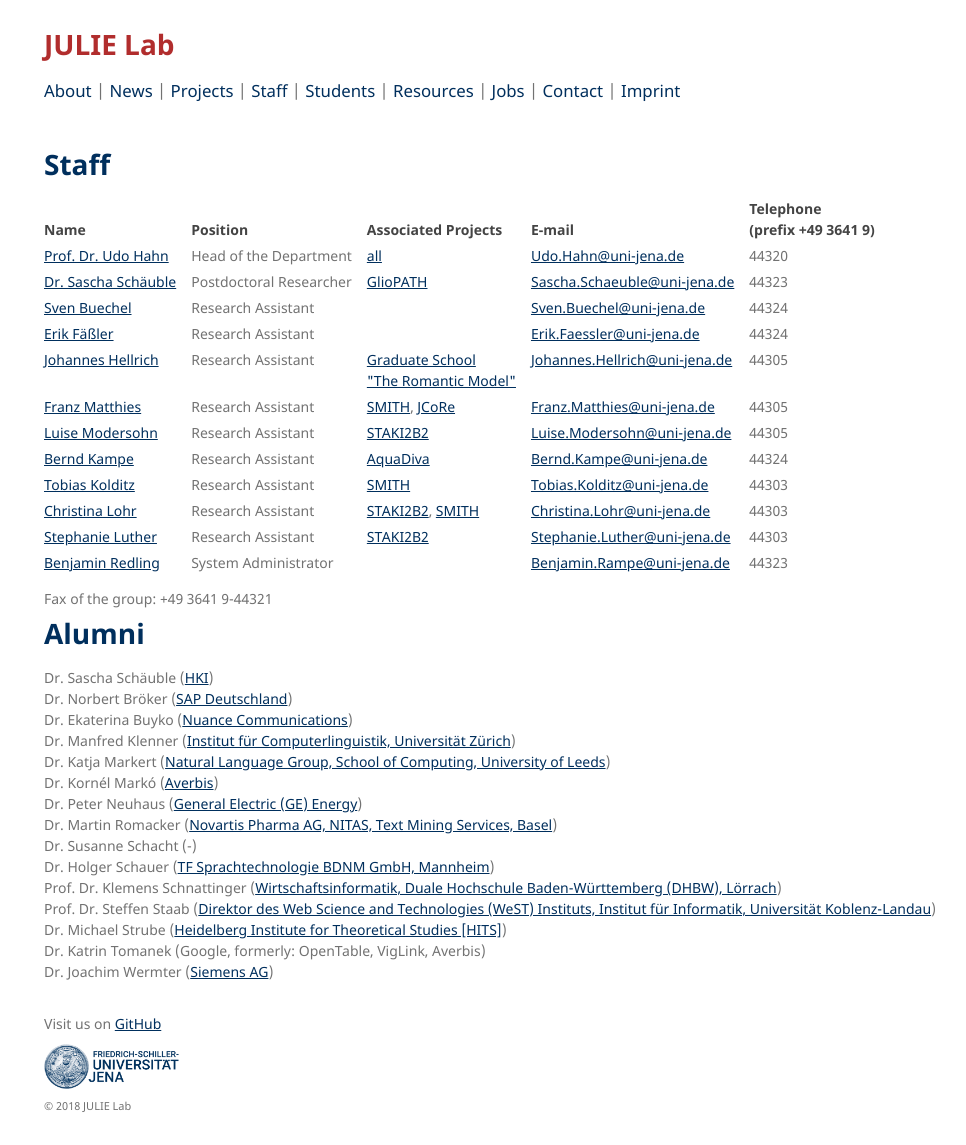
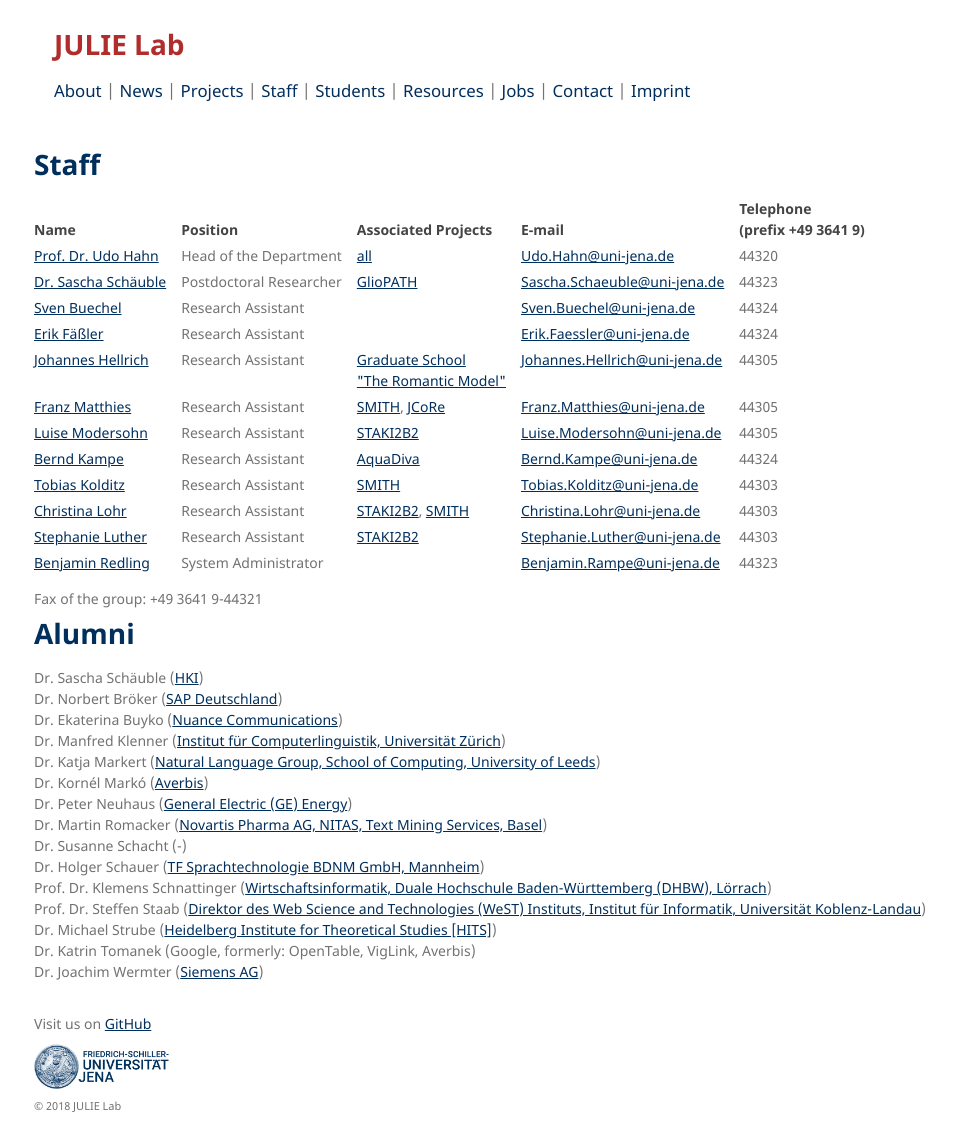
Before and after one commit to JULIELab/JULIELab.github.io, a Jekyll site: the page built from Staff.md, in a window 1280 px wide and 1145 px high. Shown: the whole window, without its empty margins (156-1122 px from the left). Built offline with Jekyll 4.4.1, drawn with Linux system fonts in a browser that asks for light colours; our own code applies the rules of GitHub Pages for plain Markdown files.

Commit message:
Update staff_tab.html

```diff
--- a/_layouts/staff_tab.html
+++ b/_layouts/staff_tab.html
@@ -12,7 +12,7 @@
     <![endif]-->
   <style>
   body {
-    margin: 0 0 0 20px;
+    margin: 0 0 0 0px;
   }
   * {
     box-sizing: border-box;
@@ -30,14 +30,12 @@
   navi {
     top:0px;
     padding-top:20px;
+    padding-left:20px;
     position:fixed;
     width:100%;
     display: inline;
   }
 
-  footer {
-    display: none;
-  }
   footer1 {
     display: inline;
     position:static;
```
